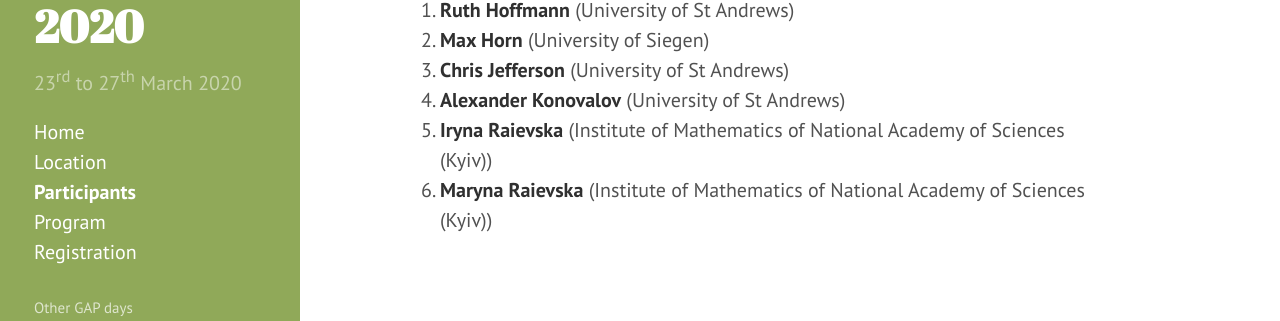
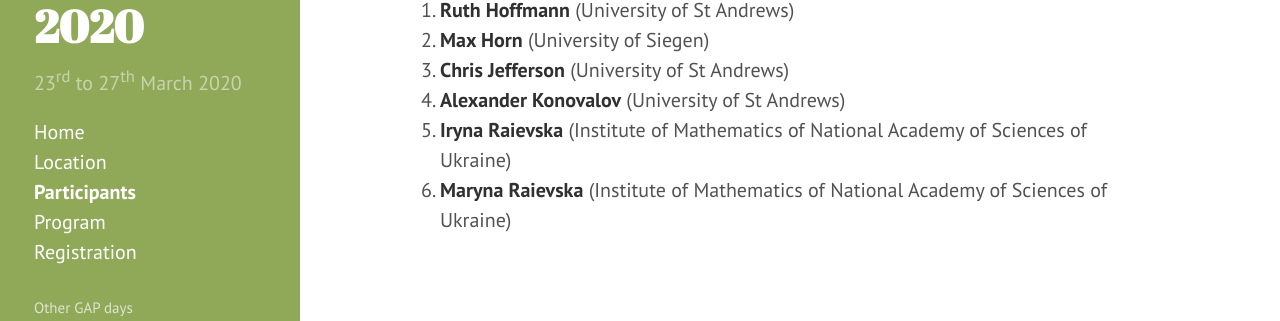
Before and after one commit to gapdays/gapdays2020-spring, a Jekyll site: the page built from participants.md, in a window 1280 px wide. Shown: the part 145-466 px from the top of the page. Built offline with Jekyll 4.4.1, drawn with Linux system fonts in a browser that asks for light colours.

Commit message:
minor fix to affiliations:

```diff
--- a/_data/participants.yml
+++ b/_data/participants.yml
@@ -15,7 +15,8 @@
   affiliation: University of St Andrews
 
 - name: Iryna Raievska
-  affiliation: Institute of Mathematics of National Academy of Sciences (Kyiv)
+  affiliation: Institute of Mathematics of National Academy of Sciences of Ukraine
+
 
 - name: Maryna Raievska
-  affiliation: Institute of Mathematics of National Academy of Sciences (Kyiv)
+  affiliation: Institute of Mathematics of National Academy of Sciences of Ukraine
```
